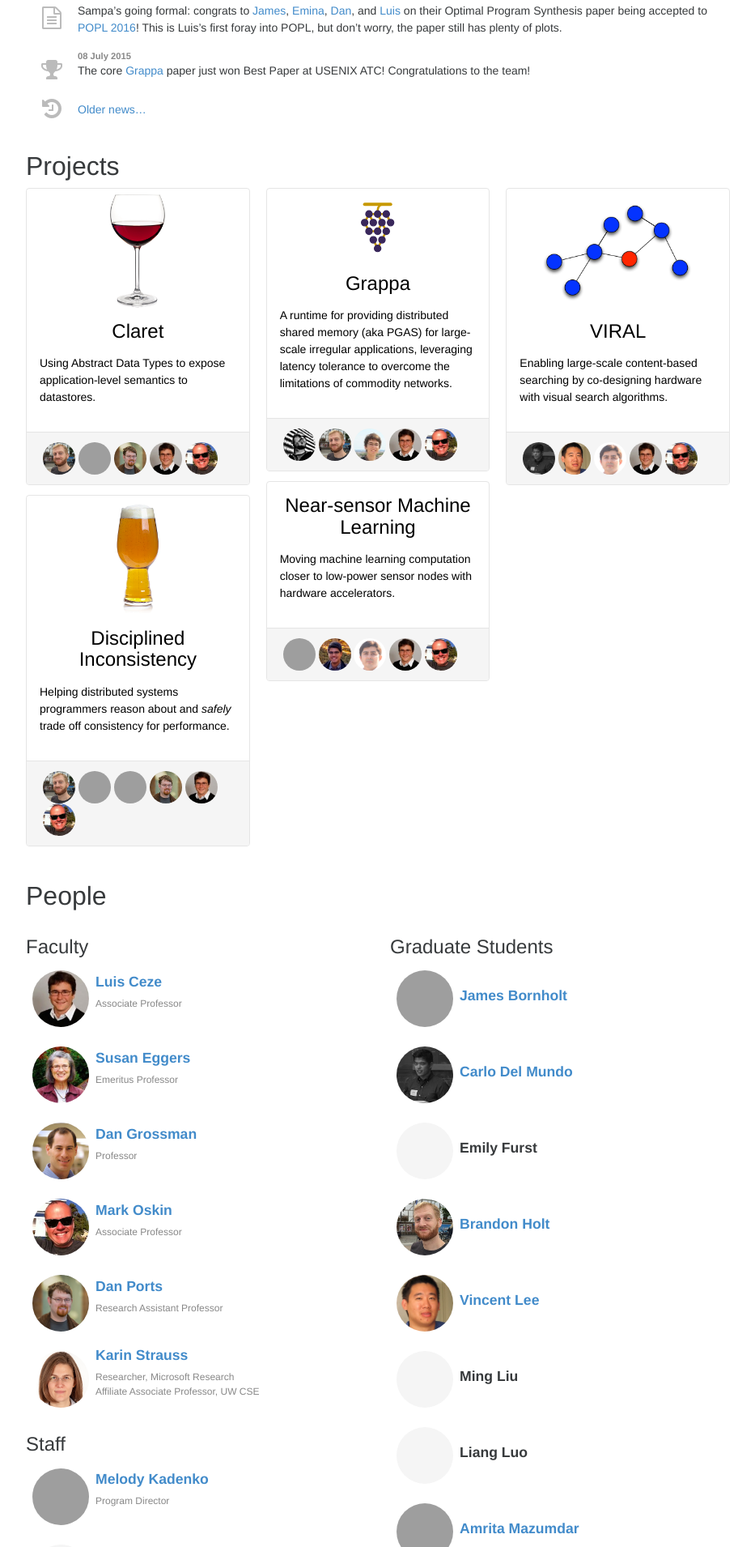
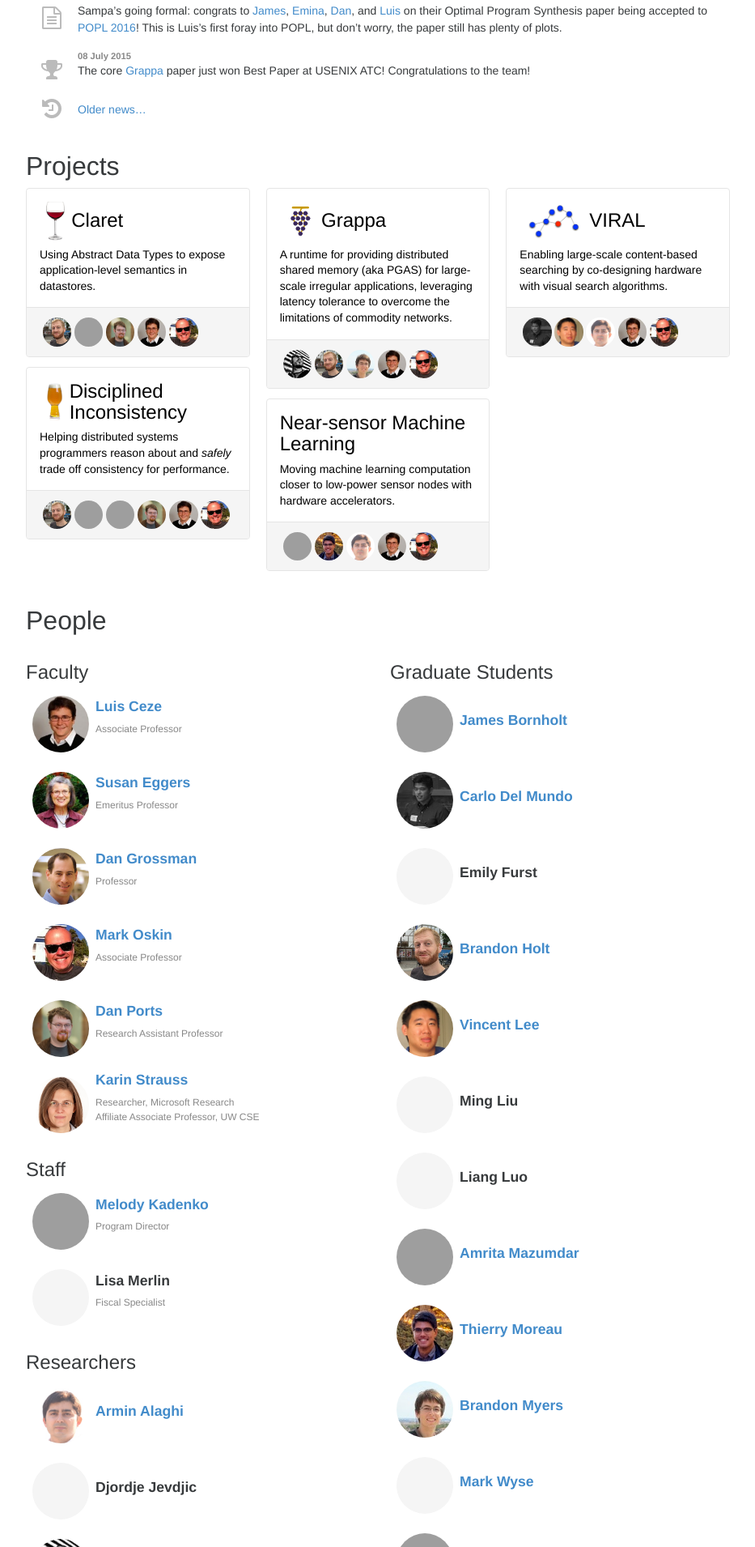
Before and after one commit to uwsampa/sampa-public, a Jekyll site: the page built from index.html, in a window 1280 px wide, cut to the strip 448-2358 px from the top of the page. Shown: the whole strip at 81% size, without its empty margins (173-1106 px from the left). Built offline with Jekyll 4.4.1, drawn with Linux system fonts in a browser that asks for light colours; nearby versions of some CDN libraries; Markdown is read by kramdown in place of the engine named in the settings; grey boxes are pictures that could not be loaded.

Commit message:
make project cards more compact

```diff
--- a/_projects/claret.md
+++ b/_projects/claret.md
@@ -2,7 +2,7 @@
 title: Claret
 image: /img/claret.jpg
 description: |
-  Using Abstract Data Types to expose application-level semantics to datastores.
+  Using Abstract Data Types to expose application-level semantics in datastores.
 people:
   - bholt
   - iyzhang
--- a/css/sampa.scss
+++ b/css/sampa.scss
@@ -76,6 +76,11 @@ a {
 
 .card {
 
+    p {
+        line-height: 1.4em;
+        margin-bottom: 0rem;
+    }
+
     a {
         color: black;
     }
@@ -84,9 +89,19 @@ a {
         text-decoration: none;
     }
 
+    .title {
+        display: table;
+        .card-title {
+            display: table-cell;
+            vertical-align: middle;
+            margin: 0em .5rem;
+        }
+    }
+
     .card-title {
         // undo extra margin set above for normal headings elsewhere
-        margin-top: 0em;
+        h3 { margin-top: 0em; }
+        padding-bottom: .5rem;
     }
 
     .card-block {
@@ -94,8 +109,8 @@ a {
     }
 
     img.icon {
-        margin-top: 0.5em;
-        max-height: 10em;
+        max-height: 2em;
+        margin: 0em 0.5rem;
     }
 }
 
@@ -169,8 +184,8 @@ ul.project-people {
             vertical-align: top;
             display: inline-block;
 
-            width: 2.5rem;
-            height: 2.5rem;
+            width: 2.2rem;
+            height: 2.2rem;
 
             img {
                 width: inherit;
--- a/index.html
+++ b/index.html
@@ -45,21 +45,23 @@ role_remain:
     {% endif %}
 
     <a href="{{proj_url}}">
-        <div class="text-center">
-            {% assign imgurl = false %}
-
+        <div class="card-block">
+            <div class="title">
                 {% if p.image %}
                     {% assign imgurl = p.image %}
                     {% capture init %}{{ p.image | slice: 0,1 }}{% endcapture %}
                     {% if init == "/" %}
                         {% capture imgurl %}{{site.base}}{{p.image}}{% endcapture %}
                     {% endif %}
-                <img class="icon card-img-top img-responsive" src="{{imgurl}}" alt="{{p.title}}"/>
+                    <h3 class="card-title">
+                        <img class="icon img-responsive" src="{{imgurl}}" alt="{{p.title}}"/>
+                    </h3>
                 {% endif %}
+                <h3 class="card-title">{{p.title}}</h3>
             </div>
-        <div class="card-block">
-            <h3 class="card-title text-center">{{p.title}}</h3>
-            <p class="card-text">{{ p.description | markdownify }}</p>
+            <div class="card-text">
+                {{ p.description | markdownify }}
+            </div>
         </div>
         {% if p.people %}
         <div class="card-footer">
```
Lines whose indentation alone changed are shown as unchanged.
